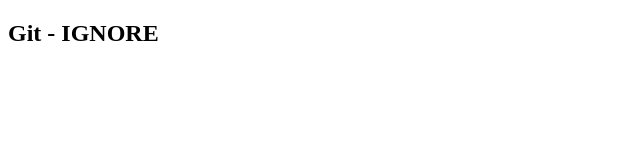
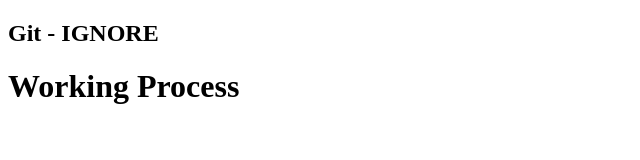
Before and after one commit to Nasir28220/git-ignore-concept, a plain HTML site: page index.html in a window 1280 px wide. Shown: the whole page, without its empty margins (0-640 px from the left). Drawn offline with Linux system fonts and the light colour scheme.

Commit message:
gitignore file done

```diff
--- a/index.html
+++ b/index.html
@@ -7,6 +7,7 @@
 </head>
 <body>
     <h2>Git - IGNORE</h2>
+    <h1>Working Process</h1>
 
 </body>
 </html>
```
Also changed, not shown: 1 other file.
